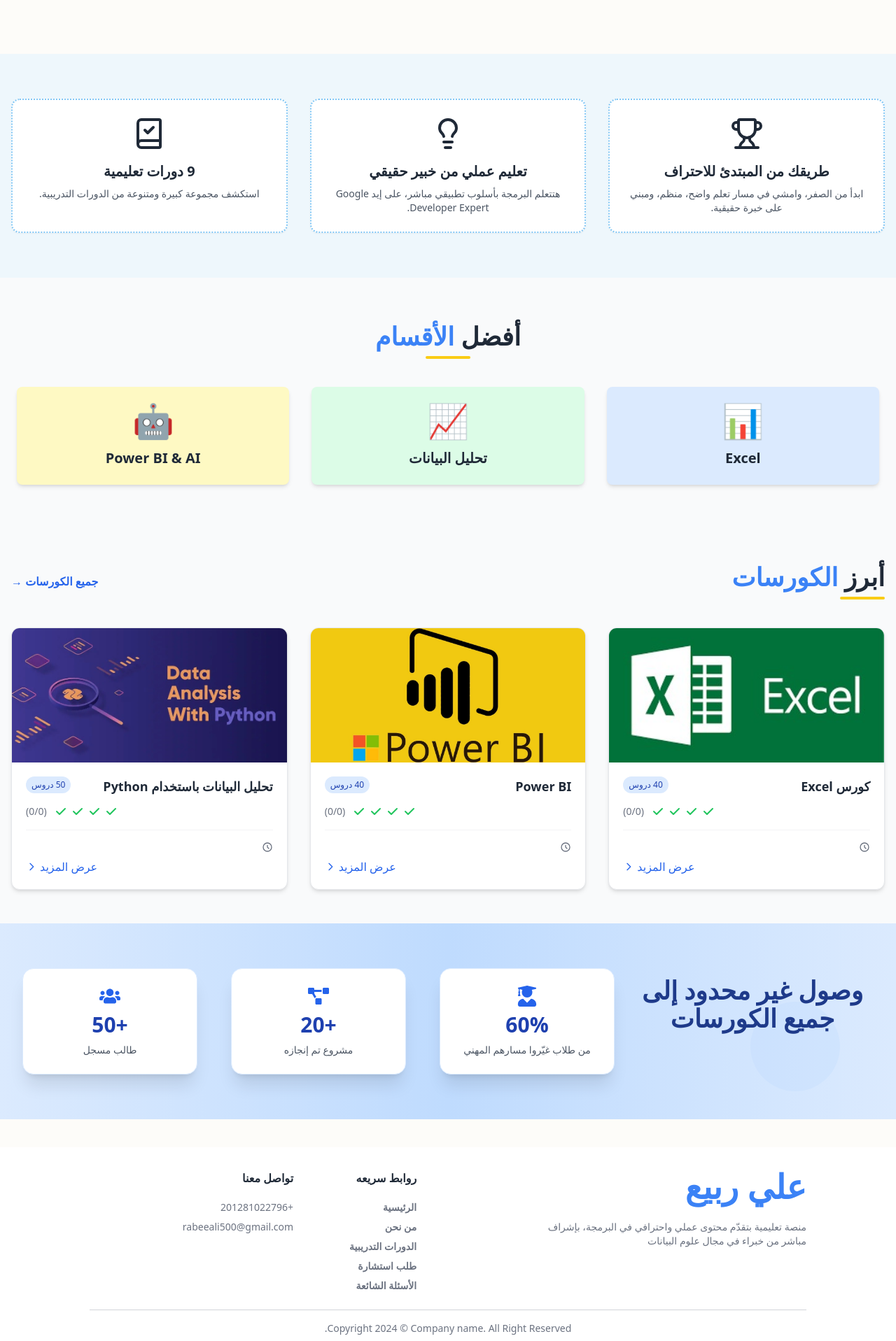
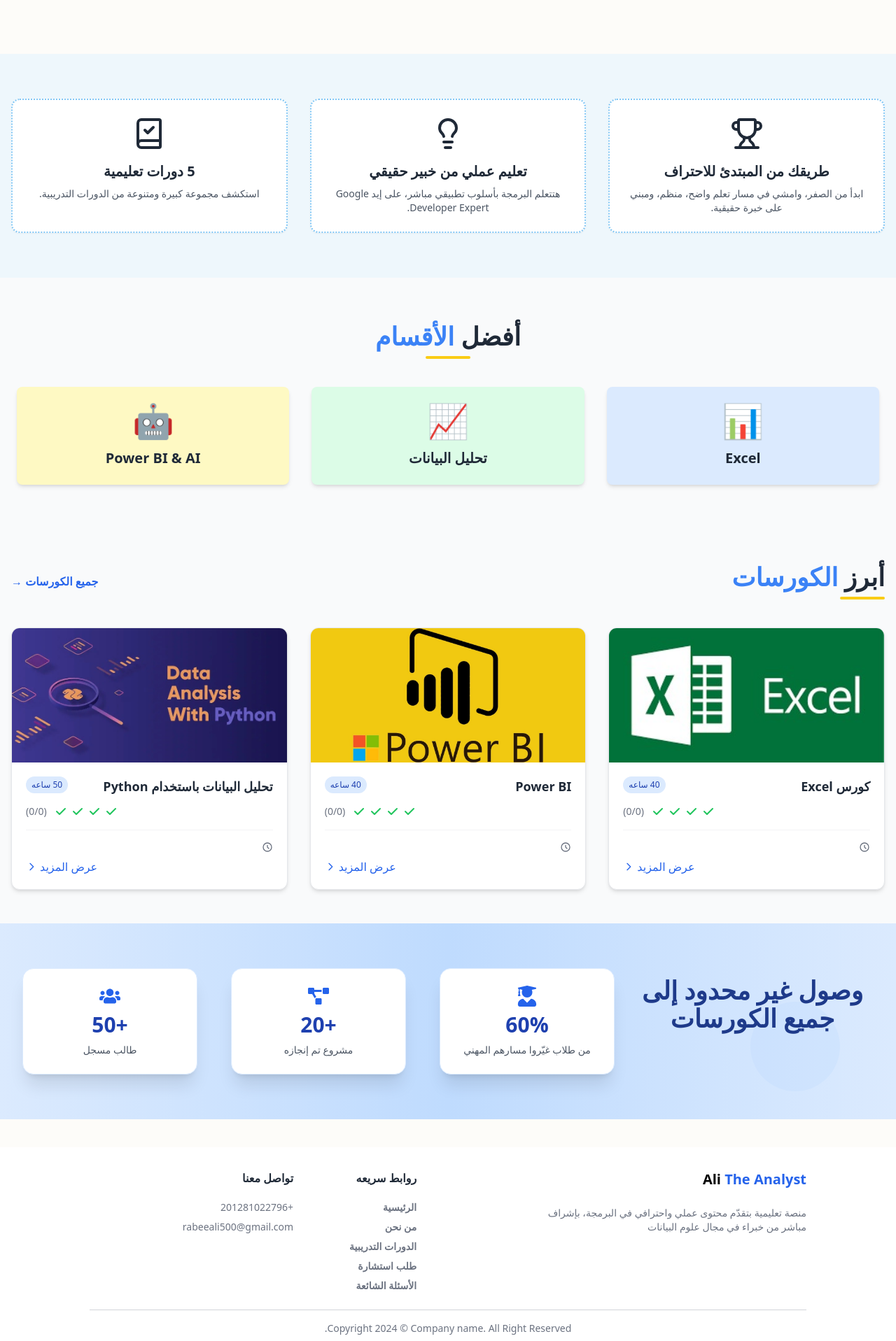
Before and after one commit to Nagdy29/Ali-Profile, a React (Vite) app: page / in a window 1280 px wide. Shown: the part 720-2637 px from the top of the page at 70% size. Built offline with nearby package versions, Linux system fonts and the light colour scheme.

Commit message:
initial upload

```diff
--- a/package.json
+++ b/package.json
@@ -13,6 +13,8 @@
     "emailjs-com": "^3.2.0",
     "firebase": "^11.9.1",
     "framer-motion": "^12.19.1",
+    "jspdf": "^3.0.1",
+    "jspdf-autotable": "^5.0.2",
     "lucide-react": "^0.522.0",
     "react": "^19.1.0",
     "react-dom": "^19.1.0",
--- a/src/App.jsx
+++ b/src/App.jsx
@@ -9,13 +9,15 @@
 import Footer from "./Pages/Footer";
 import About from "./Pages/About";
 import AdminDashboard from "./Pages/AdminDashboard";
+import ScrollToTop from "./components/ScrollToTop";
 
 function App() {
   return (
     <>
       <div>
-        {" "}
         <Navv />
+        <ScrollToTop /> {/* ✅ هنا مكانه الصح */}
+
         <Routes>
           <Route path="/" element={<Home />} />
           <Route path="/courses" element={<Courses />} />
@@ -26,6 +28,7 @@
           <Route path="/about" element={<About />} />
           <Route path="/dashboard" element={<AdminDashboard />} />
         </Routes>
+
         <Footer />
       </div>
     </>
--- a/src/Pages/Footer.jsx
+++ b/src/Pages/Footer.jsx
@@ -8,8 +8,11 @@
         <footer class="px-6 md:px-16 lg:px-24 xl:px-32 pt-8 w-full text-gray-500">
           <div class="flex flex-col md:flex-row justify-center gap-10 border-b border-gray-500/30 pb-6">
             <div class="md:max-w-96">
-              <h2 className="text-5xl font-bold text-blue-500">علي ربيع </h2>{" "}
-              <p class="mt-6 text-sm">
+  <Link to="/" className="flex items-center gap-2">
+        <span className="text-[#2563EB] font-bold text-xl hidden sm:inline">
+          <span className="text-black">Ali</span> The Analyst
+        </span>
+      </Link>              <p class="mt-6 text-sm">
                 منصة تعليمية بتقدّم محتوى عملي واحترافي في البرمجة، بإشراف مباشر
                 من خبراء في مجال علوم البيانات
               </p>
--- a/src/components/CoursesSection .jsx
+++ b/src/components/CoursesSection .jsx
@@ -50,7 +50,7 @@
                       {course.name}
                     </h3>
                     <span className="bg-blue-100 text-blue-800 text-xs px-2 py-1 rounded-full">
-                      {course.lessons} دروس
+                      {course.lessons} ساعه
                     </span>
                   </div>
 
--- a/src/components/FeaturesSection .jsx
+++ b/src/components/FeaturesSection .jsx
@@ -40,7 +40,7 @@
               <div className="absolute bottom-0 left-0 w-5 h-5 bg-[#39BDF5] rounded-full -z-10"></div>
             </div>
           </div>
-          <h3 className="font-bold text-xl text-gray-800 mb-2">9 دورات تعليمية</h3>
+          <h3 className="font-bold text-xl text-gray-800 mb-2">5 دورات تعليمية</h3>
           <p className="text-gray-600 text-sm">
             استكشف مجموعة كبيرة ومتنوعة من الدورات التدريبية.
           </p>
--- /dev/null
+++ b/src/components/ScrollToTop.jsx
@@ -0,0 +1,14 @@
+import { useEffect } from "react";
+import { useLocation } from "react-router-dom";
+
+const ScrollToTop = () => {
+  const { pathname } = useLocation();
+
+  useEffect(() => {
+    window.scrollTo({ top: 0, behavior: "smooth" });
+  }, [pathname]);
+
+  return null;
+};
+
+export default ScrollToTop;
```
Also changed, not shown: 1 other file (tests, documents, lock files or other folders).
